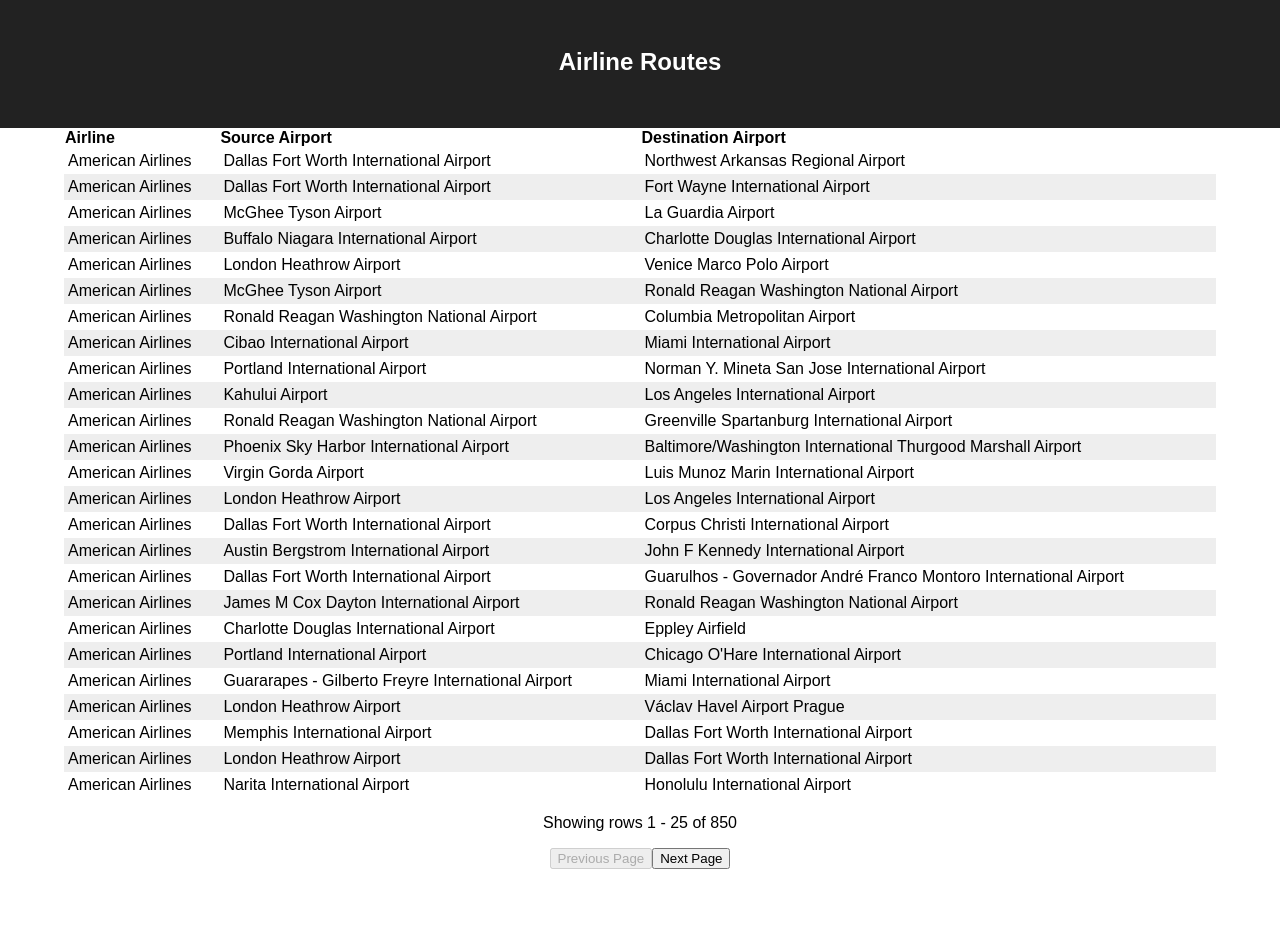
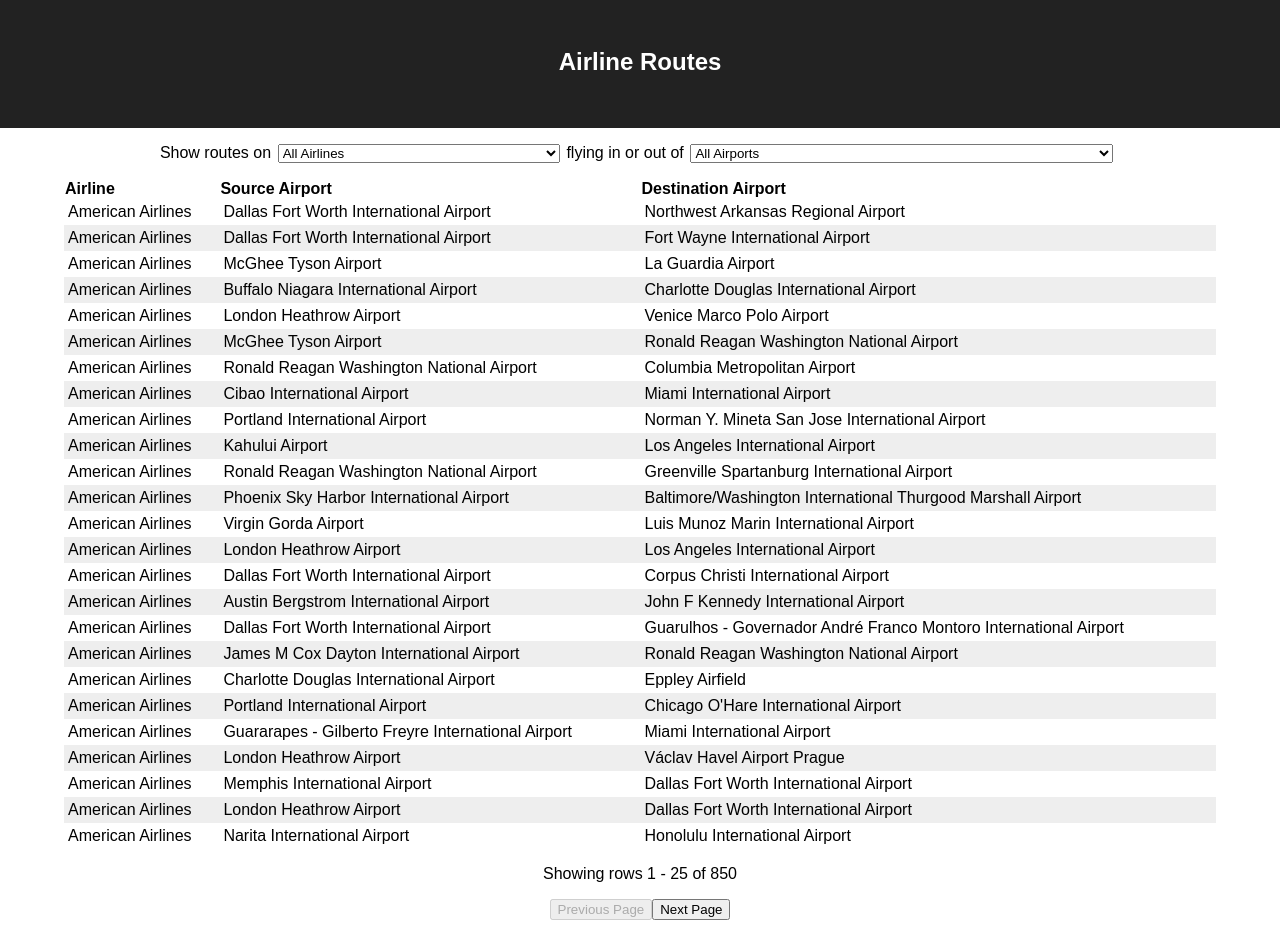
Before and after one commit to icevans/airline-routes, a React (Create React App) app: page / in a window 1280 px wide. Before the commit the page ends 885 px from the top, so only its background shows below. Built offline with nearby package versions, Linux system fonts and the light colour scheme.

Commit message:
Add route filter form

```diff
--- a/src/App.css
+++ b/src/App.css
@@ -38,6 +38,11 @@
   background-color: #eee;
 }
 
+form {
+  margin-top: 1em;
+  margin-bottom: 1em;
+}
+
 select {
   margin: 0 .5em;
 }
--- a/src/App.js
+++ b/src/App.js
@@ -36,6 +36,23 @@
         </header>
 
         <section>
+          <form>
+            <label>Show routes on</label>
+            <select>
+              <option value=''>All Airlines</option>
+              {data.airlines.map(airline => (
+                <option value={airline.id}>{airline.name}</option>
+              ))}
+            </select>
+
+            <label>flying in or out of</label>
+            <select>
+              <option value=''>All Airports</option>
+              {data.airports.map(airport => (
+                <option value={airport.code}>{airport.name}</option>
+              ))}
+            </select>
+          </form>
           <Table
             columns={columns}
             className='routes-table'
```
